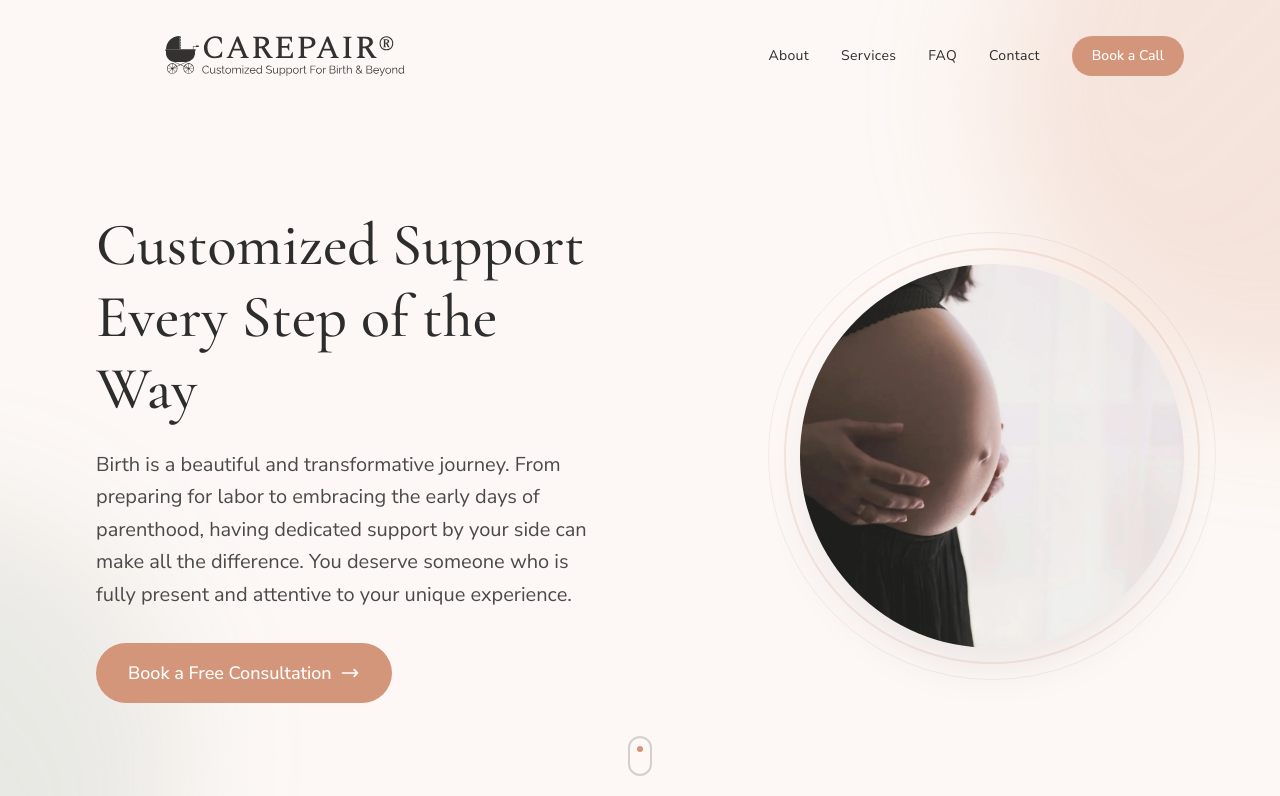
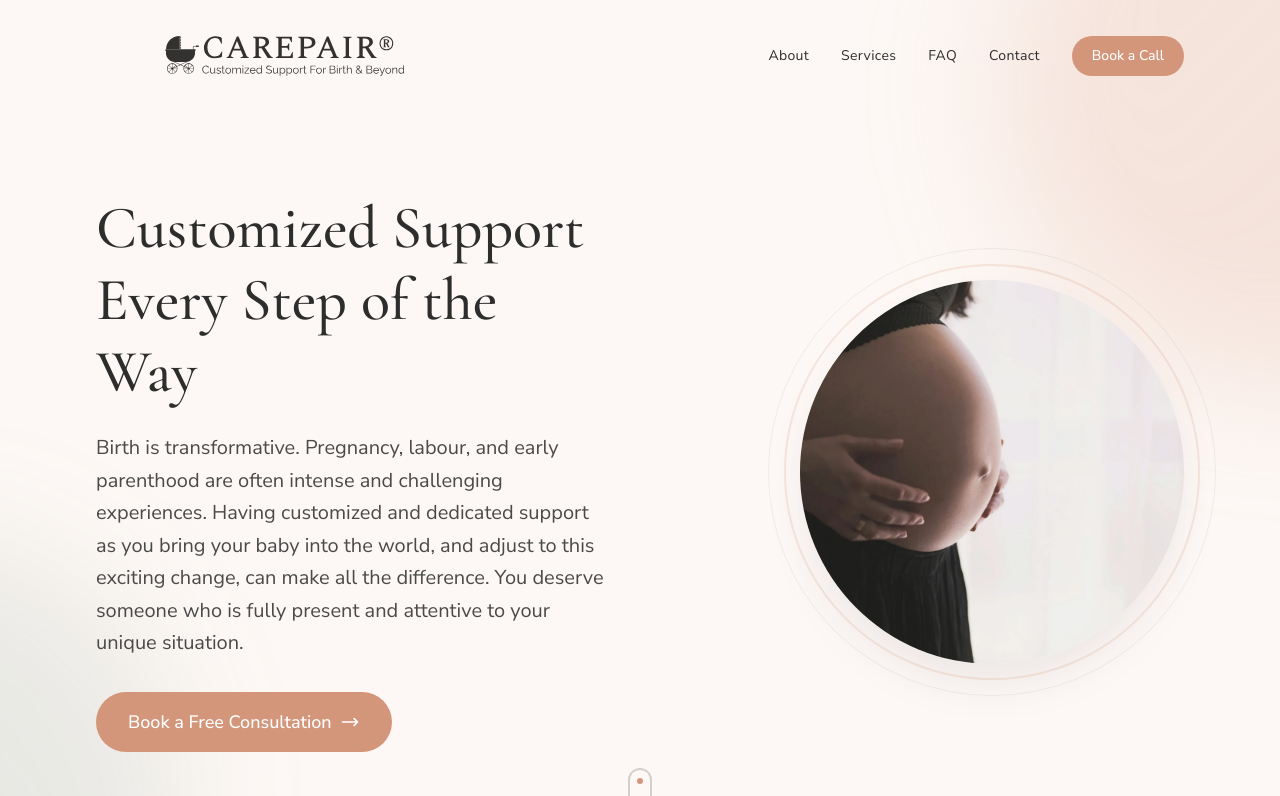
Before and after one commit to carepairdoula/carepairdoula, a React (Vite) app: page / in a window 1280 px wide. Shown: the top 796 px of the page. Built offline with nearby package versions, Linux system fonts and the light colour scheme.

Commit message:
Update Hero.jsx

```diff
--- a/src/components/Hero.jsx
+++ b/src/components/Hero.jsx
@@ -34,7 +34,7 @@ export default function Hero() {
               transition={{ duration: 0.8, delay: 0.2, ease: 'easeOut' }}
               className="text-lg sm:text-xl text-charcoal-light leading-relaxed mb-8 max-w-xl mx-auto lg:mx-0"
             >
-              Birth is a beautiful and transformative journey. From preparing for labor to embracing the early days of parenthood, having dedicated support by your side can make all the difference. You deserve someone who is fully present and attentive to your unique experience.
+              Birth is transformative. Pregnancy, labour, and early parenthood are often intense and challenging experiences. Having customized and dedicated support as you bring your baby into the world, and adjust to this exciting change, can make all the difference. You deserve someone who is fully present and attentive to your unique situation.
             </motion.p>
 
             <motion.div
```
